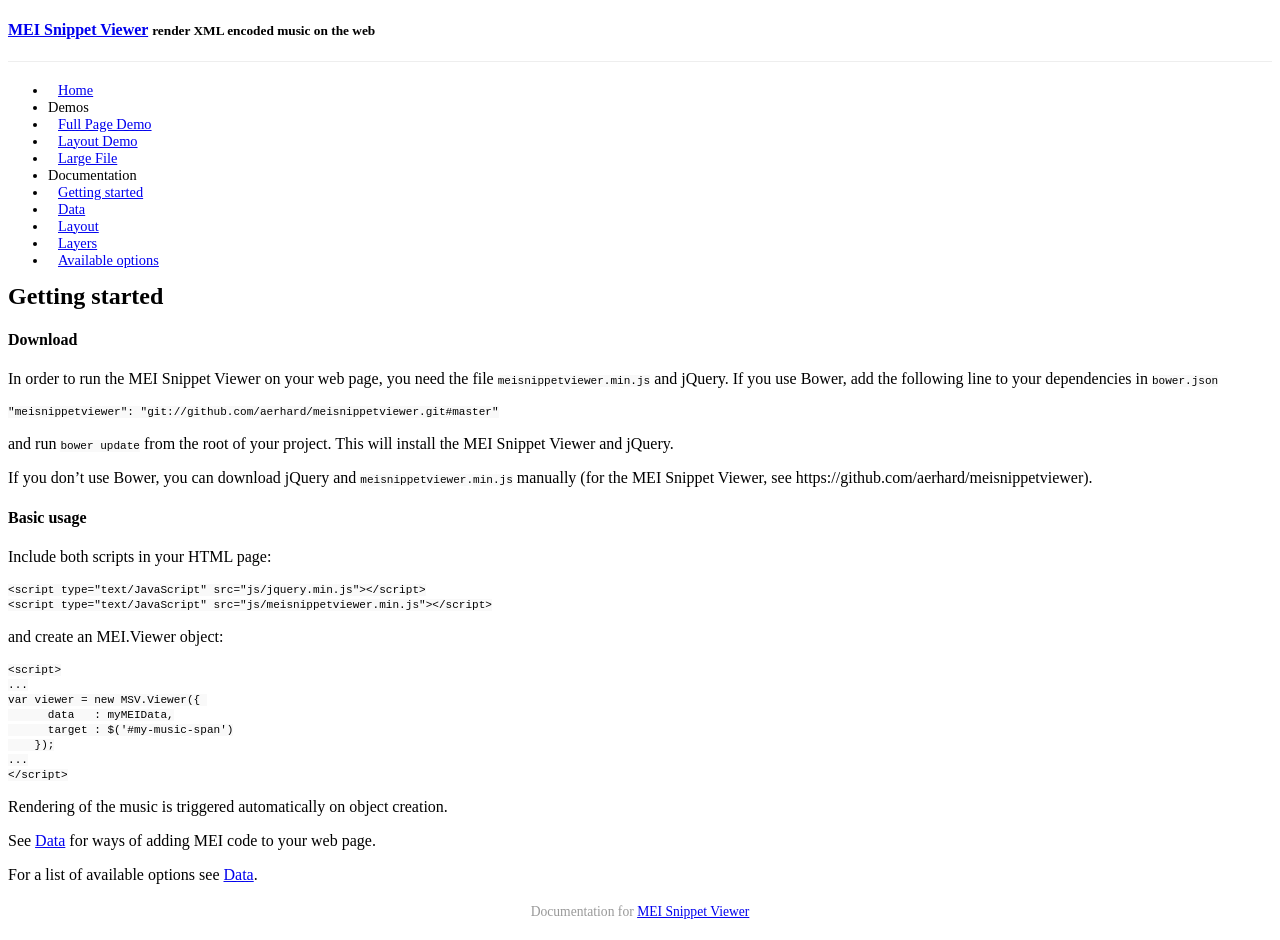
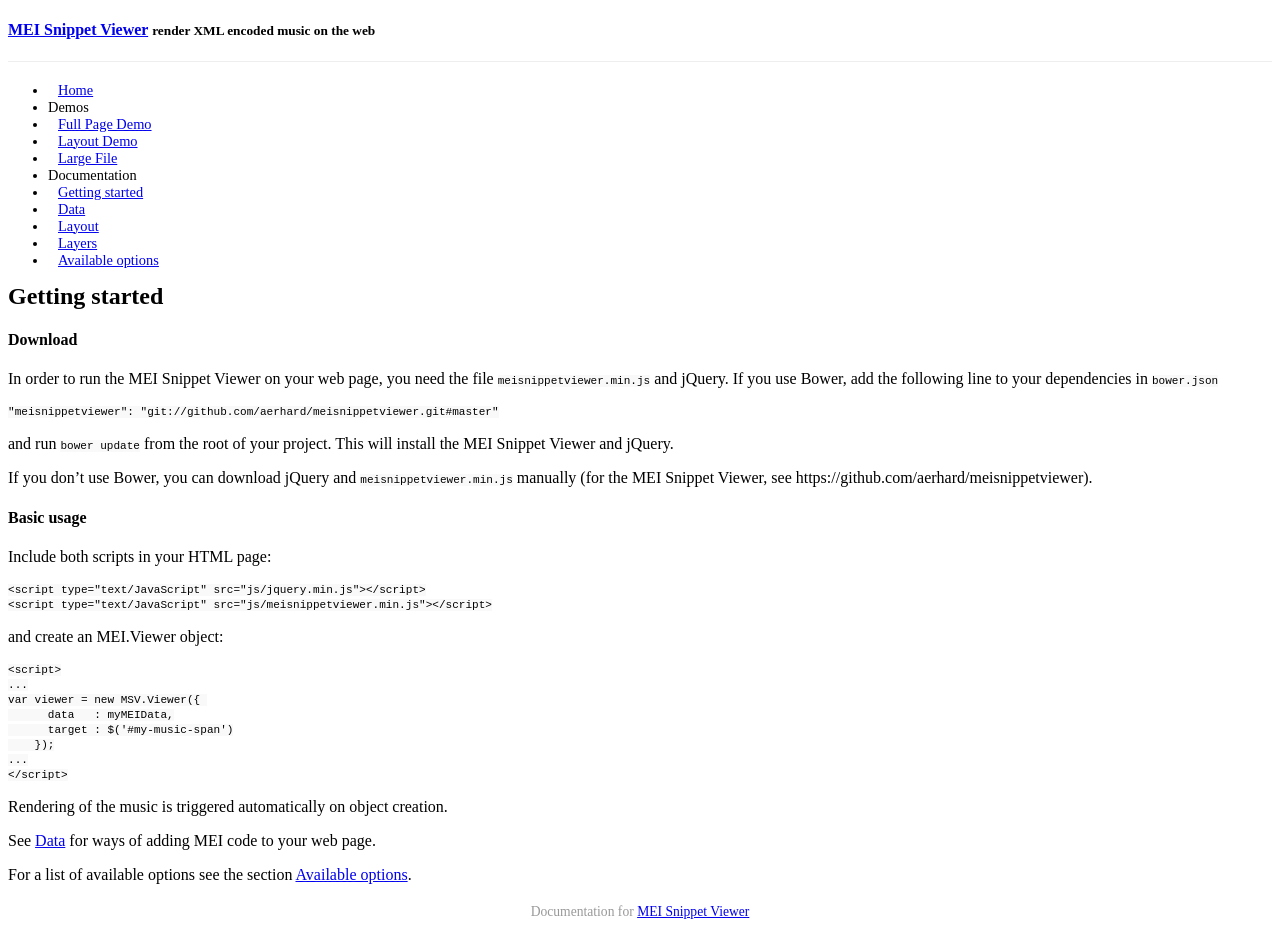
Before and after one commit to aerhard/meisnippetviewer, a Jekyll site: the page built from _posts/2014-08-18-setup.md, in a window 1280 px wide. Built offline with Jekyll 4.4.1, drawn with Linux system fonts in a browser that asks for light colours; Markdown is read by kramdown in place of the engine named in the settings; a style sheet for code colours, icons or effects is not loaded.

Commit message:
fix in documentation

```diff
--- a/_posts/2014-08-18-setup.md
+++ b/_posts/2014-08-18-setup.md
@@ -45,4 +45,4 @@
 
 See [Data]({{ site.baseurl }}{% post_url 2014-08-17-data %}) for ways of adding MEI code to your web page.
 
-For a list of available options see [Data]({{ site.baseurl }}{% post_url 2014-08-17-options %}).
+For a list of available options see the section [Available options]({{ site.baseurl }}{% post_url 2014-08-17-options %}).
```
